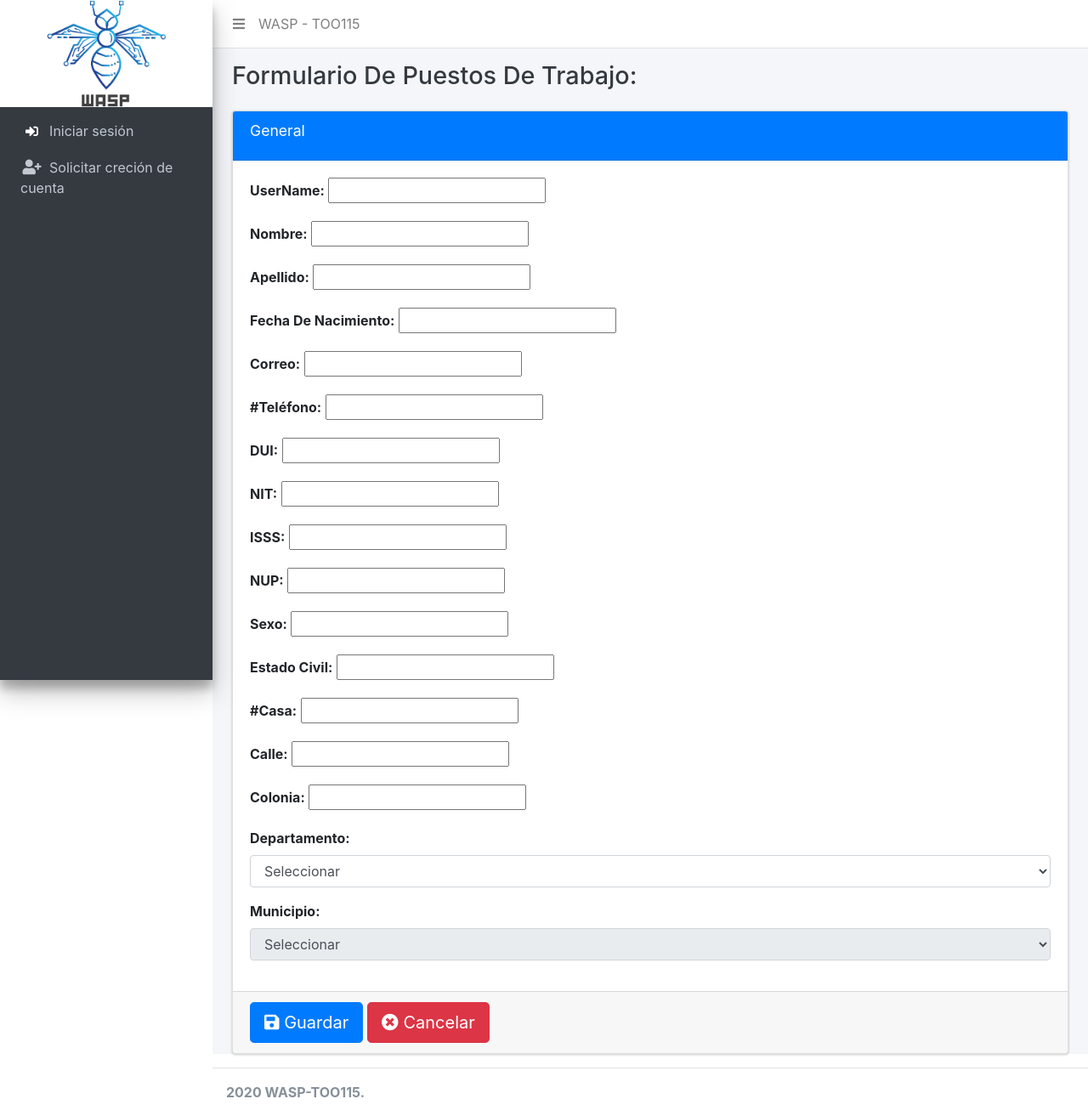
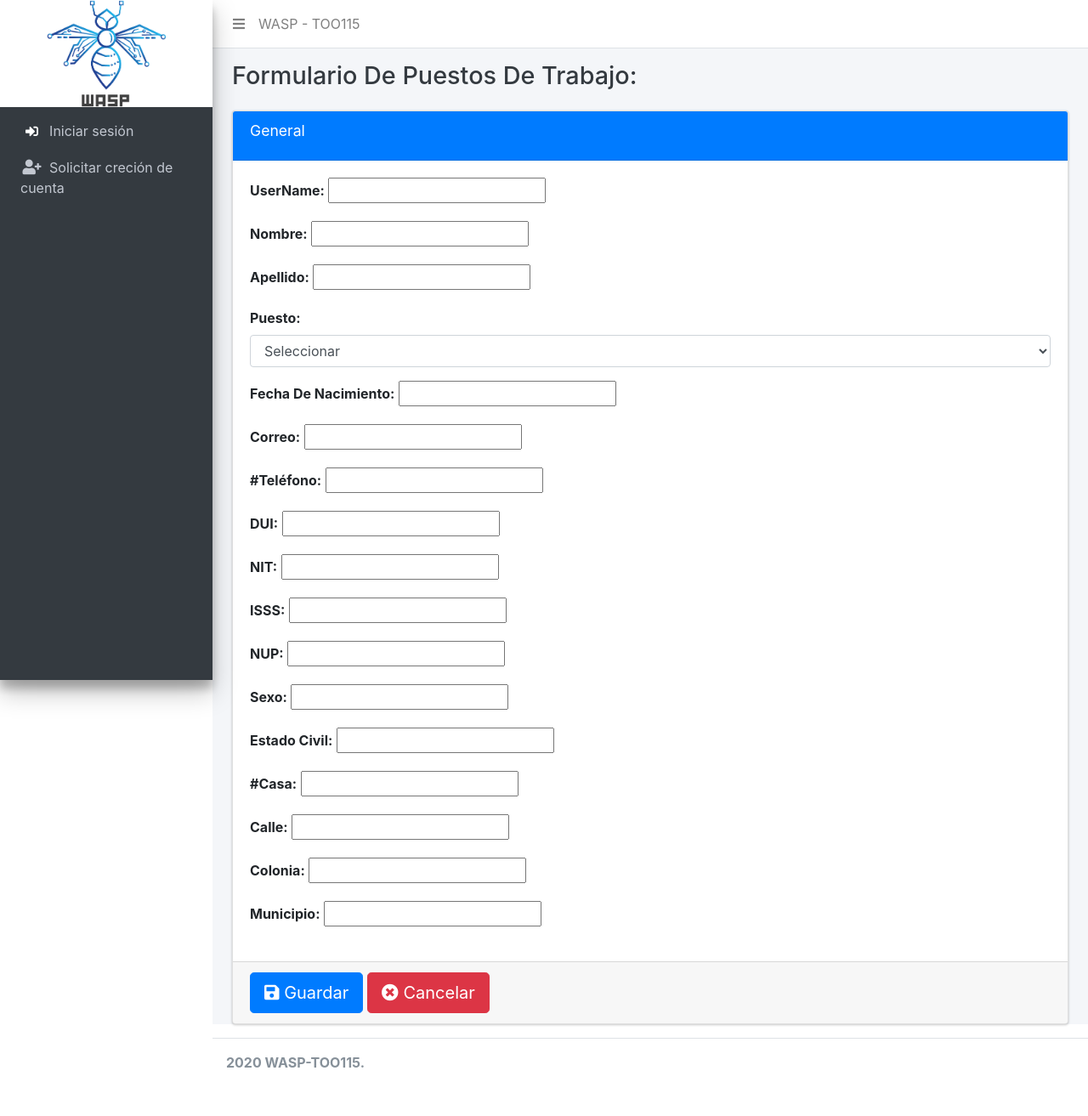
Before and after one commit to Warranty-System-Protection-WASP/SistemaDeSeguridad-PythonDjangoTOO115, a Django app: template WASP_TOO115/templates/Usuarios/form_usuario.html in a window 1280 px wide. Shown: the whole page at 85% size. After the commit the page ends 1256 px from the top, so only its background shows below. Run offline with Django 3.2, Linux system fonts and the light colour scheme; the template is opened without the code that fills it: most values are stand-ins (such as "Sample title", 1, 10 or a date in 2020); form fields are guessed from the names that the template uses; some libraries are stand-ins or nearby versions.

Commit message:
Cambio de rol de usuario (Incompleto) :/

```diff
--- a/WASP_TOO115/apps/Cuenta/apps.py
+++ b/WASP_TOO115/apps/Cuenta/apps.py
@@ -127,4 +127,4 @@
                 cursor.execute("SELECT COUNT(*) FROM ROL_ROLUSUARIO")
                 cantidad = cursor.fetchone()
                 if(cantidad[0]==0):
-                    cursor.execute("INSERT INTO ROL_ROLUSUARIO (ID, IS_ACTIVO, FECHA_INICIO, FECHA_FIN, IDEMPLEADO_ID, IDROL_ID) VALUES(1, TO_DATE(TO_CHAR(sysdate, 'yyyy-mm-dd'), 'yyyy-mm-dd'), TO_DATE('2025-12-01','yyyy-mm-dd'), 'admin', 1);")
+                    cursor.execute("INSERT INTO ROL_ROLUSUARIO (IS_ACTIVO, FECHA_INICIO, IDEMPLEADO_ID, IDROL_ID) VALUES(1, sysdate, 'admin', 1);")
--- a/WASP_TOO115/apps/Cuenta/forms.py
+++ b/WASP_TOO115/apps/Cuenta/forms.py
@@ -139,6 +139,7 @@
             'numCasa',
             'calle',
             'colonia',
+            'municipio',
         ]
         labels = {
             'nomUsuario':'UserName',
@@ -157,6 +158,7 @@
             'numCasa':'#Casa',
             'calle':'Calle',
             'colonia':'Colonia',
+            'municipio':'Municipio',
         }
         widgets = {
             'nomUsuario':forms.TextInput(attrs={'class':'form-control', 'readonly':'True'}),
@@ -174,4 +176,5 @@
             'calle':forms.TextInput(attrs={'class':'form-control'}),
             'colonia':forms.TextInput(attrs={'class':'form-control'}),
             'correo':forms.EmailInput(attrs={'class':'form-control'}),
+            'municipio':forms.Select(attrs={'class': 'form-control'}),
         }
--- a/WASP_TOO115/templates/Usuarios/form_usuario.html
+++ b/WASP_TOO115/templates/Usuarios/form_usuario.html
@@ -33,6 +33,19 @@
       <div class="form-group">
         <label for="cbodepartamento">Apellido:</label>
         {{ form.apellido }}
+      </div>
+      <div class="form-group">
+        <label for="cbodepartamento">Puesto:</label>
+        <select class="form-control" id="puestoUsuario" name="puestoUsuario" required >
+          <option id="opcion" value="" selected disabled hidden>Seleccionar</option>
+          {% for puesto in roles %}
+            {% for unidad in unidades %}
+                {% if puesto.unidad == unidad %}
+                    <option value="{{ puesto.id }}">{{ puesto.nombreRol }} - {{ unidad.nombreUnidad }}</option>
+                {% endif %}
+            {% endfor %}
+          {% endfor %}
+        </select>
       </div>
       <div class="form-group">
         <label for="cbodepartamento">Fecha De Nacimiento:</label>
@@ -82,6 +95,7 @@
         <label for="cbodepartamento">Colonia:</label>
         {{ form.colonia }}
       </div>
+      <!--
       <div class="form-group">
         <label for="cbodepartamento">Departamento:</label>
         <select class="form-control" name="cbodepartamento" id="cbodepartamento" required >
@@ -91,15 +105,10 @@
           {% endfor %}
         </select>
       </div>
-
+      -->
       <div class="form-group">
         <label for="cbomunicipio">Municipio:</label>
-        <select class="form-control" name="cbomunicipio" id="cbomunicipio" disabled required>
-          <option value="">Seleccionar</option>
-          {% for m in municipio %}
-          <option value="{{ m.idMunicipio }}" data-region="{{ m.departamento.idDepartamento }}">{{ m.nomMunicipio }}</option>
-          {% endfor %}
-        </select>
+        {{ form.municipio }}
       </div>
     </div>
     <div class="card-footer">
@@ -111,13 +120,27 @@
 {% endblock %}
 {% block extrajs %}
 <script>
-  const $departamento = $('#cbodepartamento');
-  const $municipio = $('#cbomunicipio');
-  $departamento.change(function() {
-    $municipio.val('');
-    $municipio.prop('disabled', !Boolean($departamento.val()));
-    $municipio.find('option[data-region]').hide();
-    $municipio.find('option[data-region="' + $departamento.val() + '"]').show();
-  });
+  //const $departamento = $('#cbodepartamento');
+  //const $municipio = $('#cbomunicipio');
+  //$departamento.change(function() {
+    //$municipio.val('');
+    //$municipio.prop('disabled', !Boolean($departamento.val()));
+    //$municipio.find('option[data-region]').hide();
+    //$municipio.find('option[data-region="' + $departamento.val() + '"]').show();
+  //});
+  var seleccion = document.getElementById("opcion");
+  var selector = document.getElementById("puestoUsuario");
+  var data_rol = {{ data_rol|safe }}
+  var data_unidad = {{ data_unidad|safe }}
+  console.log(JSON.stringify(data_rol));
+  console.log(JSON.stringify(data_unidad));
+  for(var x=0;x<data_rol.length;x++){
+    for(var y=0;y<data_unidad.length;y++){
+      if(data_rol[x].fields.unidad == data_unidad[y].pk){
+        seleccion.setAttribute("value", data_rol[x].id);
+        seleccion.innerHTML = "" + data_rol[x].fields.nombreRol + " - " + data_unidad[y].fields.nombreUnidad;
+      }
+    }
+  }
 </script>
 {% endblock extrajs %}
```
Also changed, not shown: WASP_TOO115/apps/Cuenta/views.py (+9 -1 lines).
